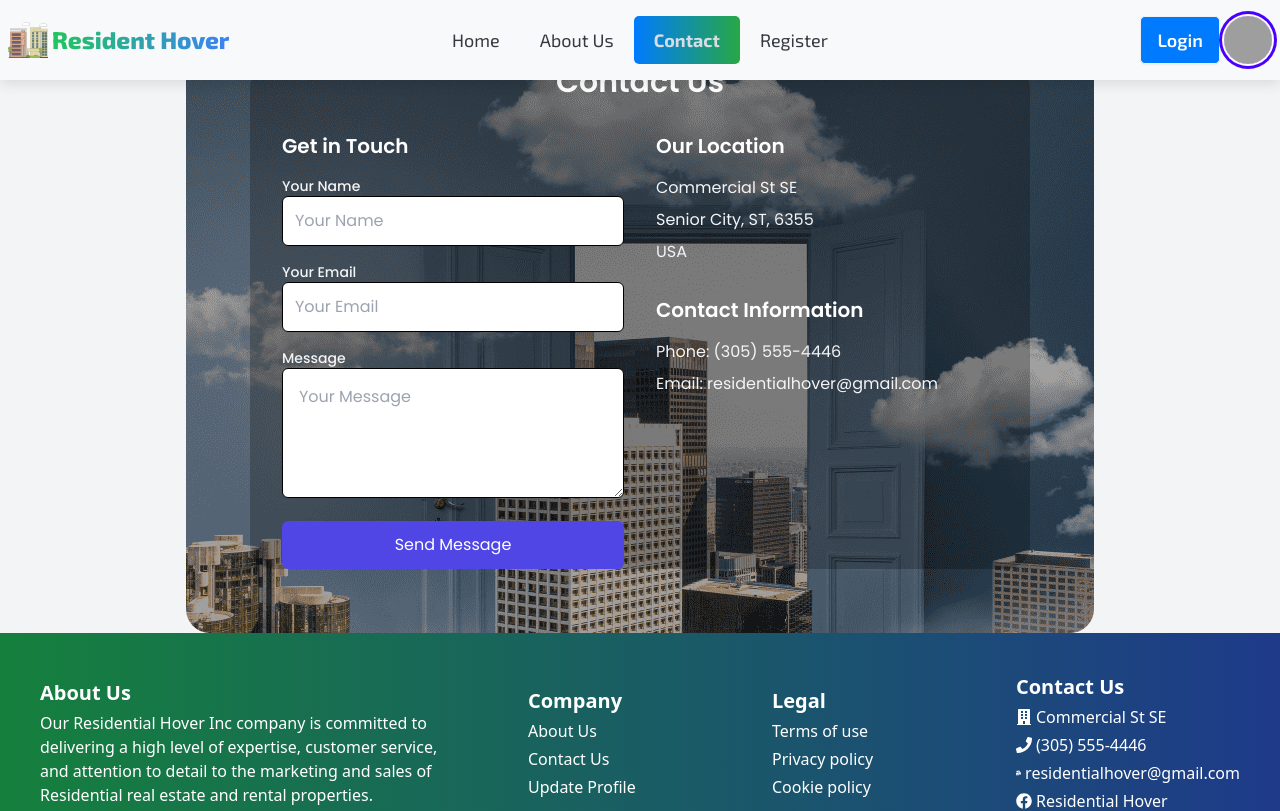
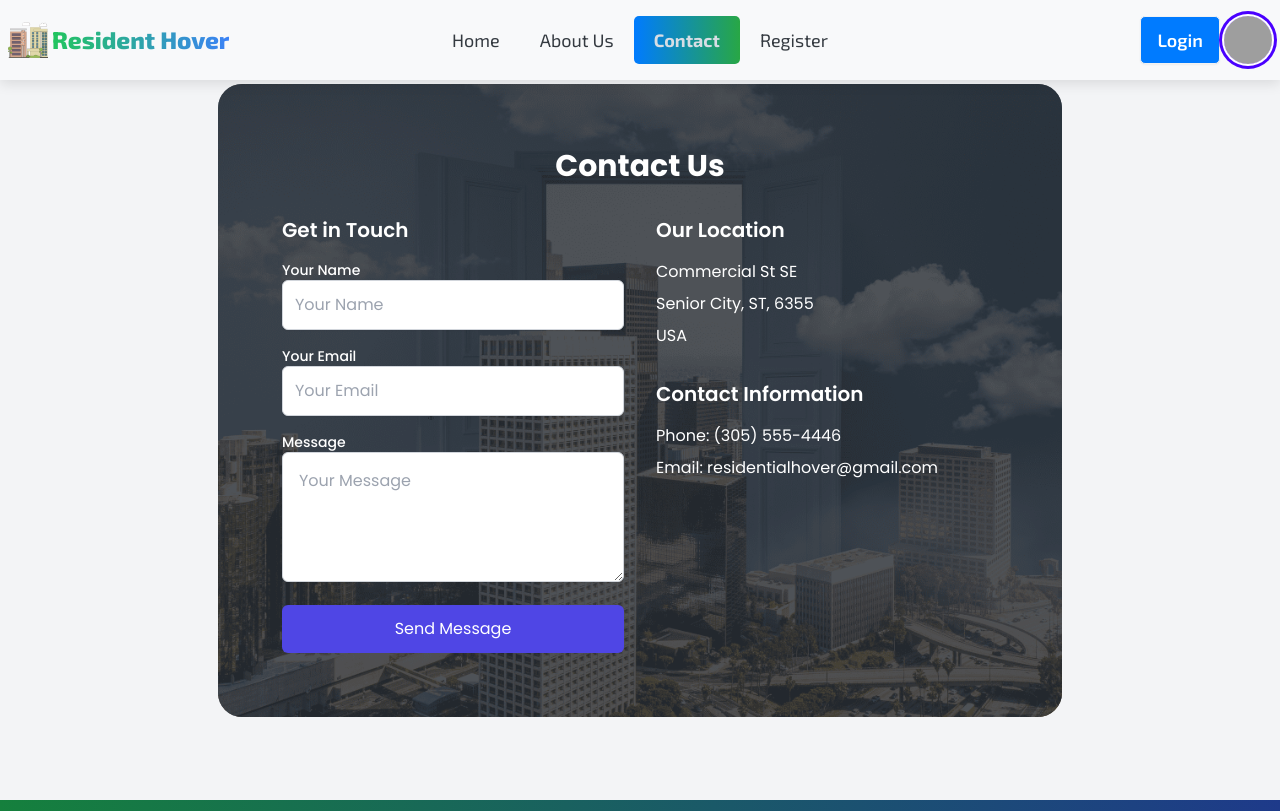
Before and after one commit to Arafat0122/Resident-Hover, a React (Vite) app: page /contact in a window 1280 px wide. Shown: the top 811 px of the page. Built offline with nearby package versions, Linux system fonts and the light colour scheme; no server answers; grey boxes are pictures that could not be loaded.

Commit message:
contact updated

```diff
--- a/src/pages/Contact/Contact.jsx
+++ b/src/pages/Contact/Contact.jsx
@@ -1,47 +1,67 @@
 import { Helmet } from 'react-helmet';
-import Img from '../../assets/login.png'
+import Img from '../../assets/login.png';
 
 const Contact = () => {
 
     const handleSubmit = e => {
         e.preventDefault();
-    }
+    };
 
     return (
-        <div>
+        <div className='min-h-screen flex items-center justify-center bg-gray-100'>
             <Helmet>
                 <title>Contact</title>
             </Helmet>
-            <div style={{backgroundImage: `url(${Img})`}} className="bg-no-repeat w-fit mx-auto p-16 rounded-3xl animate__animated animate__zoomIn">
-                <div className="max-w-4xl mx-auto px-4 sm:px-6 lg:px-8 bg-[#0000003d] rounded-3xl">
-                    <h2 className="text-3xl font-semibold text-white text-center mb-8 ">Contact Us</h2>
+            <div className="relative bg-cover bg-center rounded-3xl overflow-hidden" style={{ backgroundImage: `url(${Img})` }}>
+                <div className="absolute inset-0 bg-black opacity-50"></div>
+                <div className="relative max-w-4xl mx-auto p-8 lg:p-16 bg-gray-600 bg-opacity-40 rounded-3xl shadow-lg">
+                    <h2 className="text-3xl font-bold text-white text-center mb-8">Contact Us</h2>
                     <div className="grid grid-cols-1 md:grid-cols-2 gap-8">
+                        {/* Contact Form */}
                         <div>
                             <h3 className="text-xl font-semibold text-white mb-4">Get in Touch</h3>
                             <form onSubmit={handleSubmit} className="space-y-4">
                                 <div>
-                                    <label className="block text-sm font-medium text-gray-100">Your Name</label>
-                                    <input type="text" placeholder="Your Name" className="w-full rounded-md shadow-sm focus:border-indigo-500 focus:ring focus:ring-indigo-200 focus:ring-opacity-50 p-3 border border-black" />
+                                    <label className="block text-sm font-medium text-white">Your Name</label>
+                                    <input
+                                        type="text"
+                                        placeholder="Your Name"
+                                        className="w-full bg-white rounded-md shadow-sm border border-gray-300 focus:border-indigo-500 focus:ring focus:ring-indigo-200 focus:ring-opacity-50 p-3"
+                                    />
                                 </div>
                                 <div>
-                                    <label className="block text-sm font-medium text-gray-100">Your Email</label>
-                                    <input type="email" placeholder="Your Email" className="w-full rounded-md shadow-sm focus:border-indigo-500 focus:ring focus:ring-indigo-200 focus:ring-opacity-50 border border-black p-3" />
+                                    <label className="block text-sm font-medium text-white">Your Email</label>
+                                    <input
+                                        type="email"
+                                        placeholder="Your Email"
+                                        className="w-full bg-white rounded-md shadow-sm border border-gray-300 focus:border-indigo-500 focus:ring focus:ring-indigo-200 focus:ring-opacity-50 p-3"
+                                    />
                                 </div>
                                 <div>
-                                    <label className="block text-sm font-medium text-gray-100">Message</label>
-                                    <textarea placeholder="Your Message" rows="4" className="w-full rounded-md shadow-sm focus:border-indigo-500 focus:ring focus:ring-indigo-200 focus:ring-opacity-50 border border-black p-4"></textarea>
+                                    <label className="block text-sm font-medium text-white">Message</label>
+                                    <textarea
+                                        placeholder="Your Message"
+                                        rows="4"
+                                        className="w-full bg-white rounded-md shadow-sm border border-gray-300 focus:border-indigo-500 focus:ring focus:ring-indigo-200 focus:ring-opacity-50 p-4"
+                                    ></textarea>
                                 </div>
-                                <button className="w-full bg-indigo-600 text-white py-3 rounded-md hover:bg-indigo-700 transition duration-300">Send Message</button>
+                                <button
+                                    type="submit"
+                                    className="w-full bg-indigo-600 text-white py-3 rounded-md hover:bg-indigo-700 transition duration-300"
+                                >
+                                    Send Message
+                                </button>
                             </form>
                         </div>
+                        {/* Contact Information */}
                         <div>
                             <h3 className="text-xl font-semibold text-white mb-4">Our Location</h3>
-                            <p className="text-gray-100 mb-2">Commercial St SE</p>
-                            <p className="text-gray-100 mb-2">Senior City, ST, 6355</p>
-                            <p className="text-gray-100 mb-2">USA</p>
+                            <p className="text-white mb-2">Commercial St SE</p>
+                            <p className="text-white mb-2">Senior City, ST, 6355</p>
+                            <p className="text-white mb-2">USA</p>
                             <h3 className="text-xl font-semibold text-white mt-8 mb-4">Contact Information</h3>
-                            <p className="text-gray-100 mb-2">Phone: (305) 555-4446</p>
-                            <p className="text-gray-100 mb-2">Email: residentialhover@gmail.com</p>
+                            <p className="text-white mb-2">Phone: (305) 555-4446</p>
+                            <p className="text-white mb-2">Email: residentialhover@gmail.com</p>
                         </div>
                     </div>
                 </div>
--- a/src/pages/ViewedProp/ViewedProp.jsx
+++ b/src/pages/ViewedProp/ViewedProp.jsx
@@ -26,7 +26,7 @@ const ViewedProp = () => {
             }
             setViewedEstates(estatesViewed)
         }
-    },[])
+    },[estates])
 
     return (
         <div className="pt-12">
```
